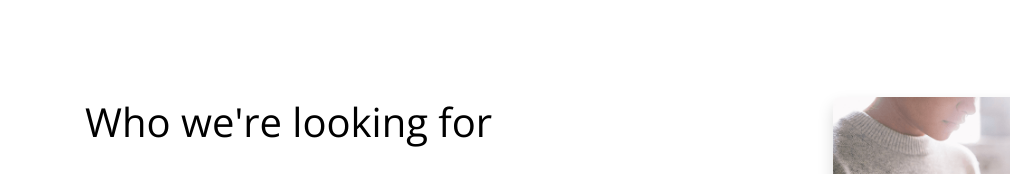
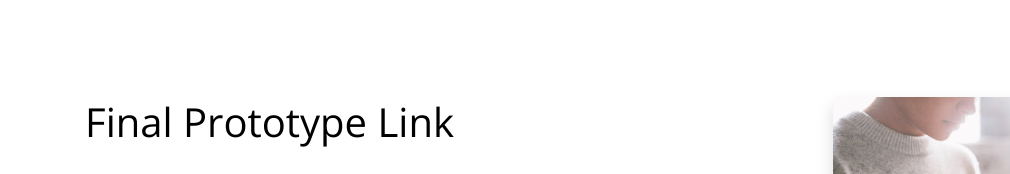
Before and after one commit to aadelegan/HCIN.620.01-Group-Project, a website: page career.html in a window 1280 px wide. Shown: the part 258-432 px from the top of the page, 0-1010 px from the left. Drawn offline with nearby package versions, Linux system fonts and the light colour scheme; some packages are replaced by stand-ins of ours.

Commit message:
Update career.html

```diff
--- a/career.html
+++ b/career.html
@@ -152,7 +152,7 @@ FACEBOOK: https://www.facebook.com/themefisher
 					<!-- written-content -->
 					<div class="content">
 						<!-- Career heading -->
-						<h2>Who we're looking for</h2>
+						<h2>Final Prototype Link</h2>
 						<!-- Career Description -->
 						<p>Praesent sapien massa, convallis a pellentesque nec, egestas non nisi. eget tortor risus. Vivamus magna justo, lacinia eget consectetur sed,convallis at tellus. Vivamus suscipit tortor eget felis porttitor volutpat.Curabitur arcu erat, accumsan id imperdiet et, porttitor at sem. Praesent sapien massa, convallis</p>
 					</div>
```
